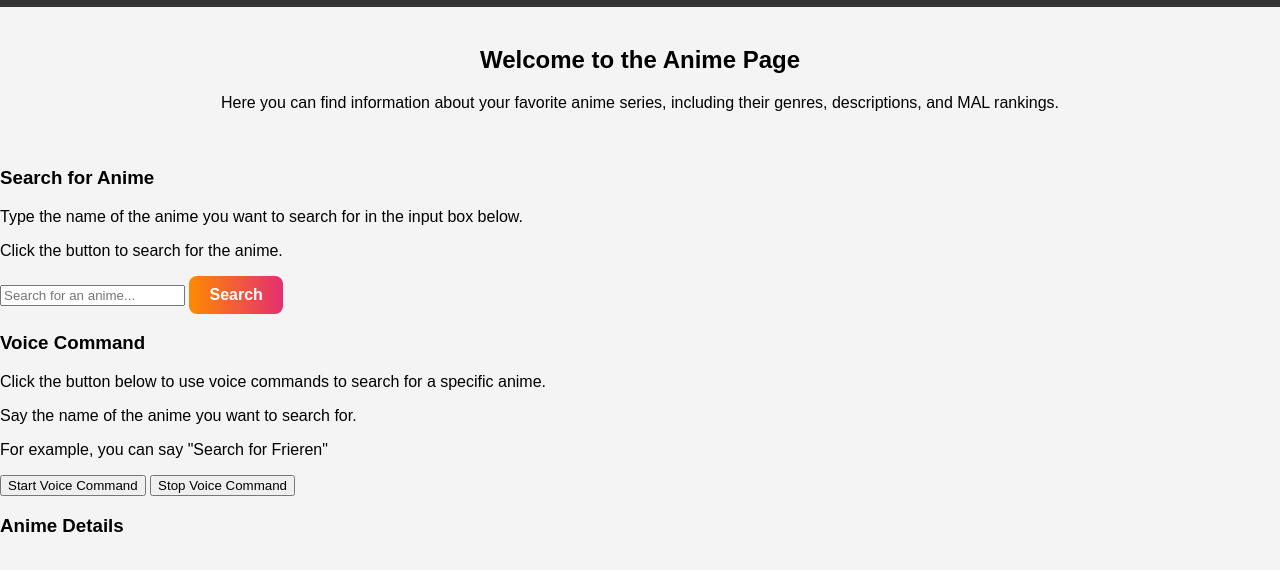
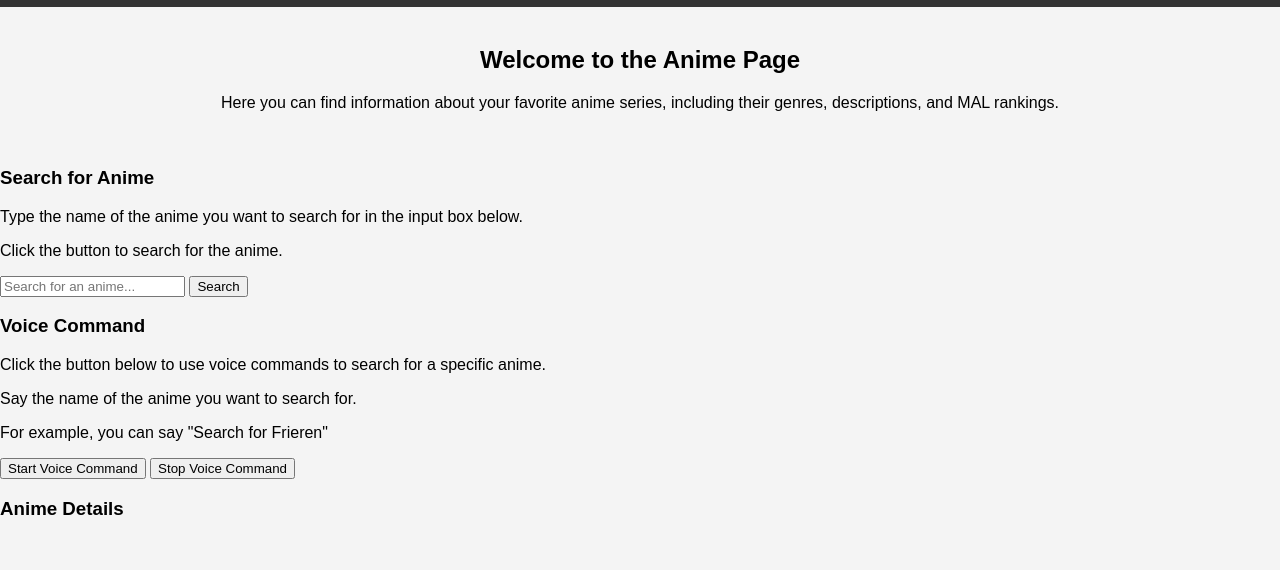
Before and after one commit to bbills21/INST377-Final-Project, a website: page public/index.html in a window 1280 px wide. Shown: the part 126-696 px from the top of the page. Drawn offline with Linux system fonts and the light colour scheme; a script that the page names is missing.

Commit message:
final updates

```diff
--- a/public/Styles.css
+++ b/public/Styles.css
@@ -1,4 +1,3 @@
-/* Style for the header */
 /* Style for the header */
 header {
     display: flex;
@@ -58,24 +57,6 @@ main {
     text-align: center;
 }
 
-.custom-btn {
-    background: linear-gradient(90deg, #ff8a00, #e52e71);
-    border: none;
-    border-radius: 8px;
-    color: white;
-    cursor: pointer;
-    font-size: 16px;
-    font-weight: bold;
-    padding: 10px 20px;
-    text-align: center;
-    text-decoration: none;
-    transition: transform 0.2s, box-shadow 0.2s;
-}
-
-.custom-btn:hover {
-    transform: scale(1.05);
-    box-shadow: 0 4px 15px rgba(0, 0, 0, 0.2);
-}
 
 table{
     width: 80%;
--- a/public/index.html
+++ b/public/index.html
@@ -49,7 +49,7 @@
         </div>
 
         <script src="https://cdnjs.cloudflare.com/ajax/libs/annyang/2.6.1/annyang.min.js"></script>
-        <script src="voice.js"></script>
+        <script src="main_page.js"></script>
     </body>
 
 </html>
```
Also changed, not shown: docs/README.md, public/main_page.js (renamed from public/voice.js).
